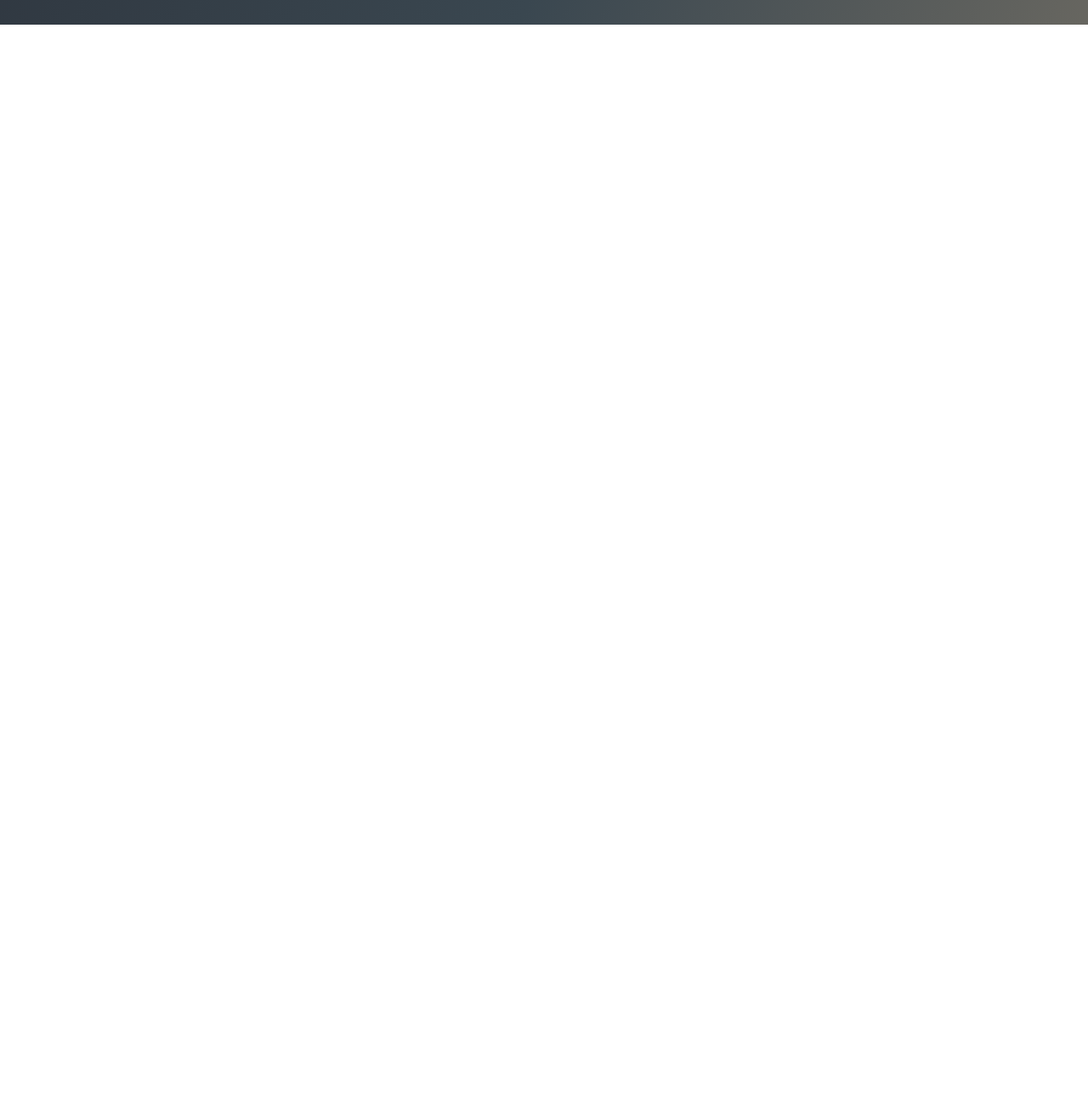
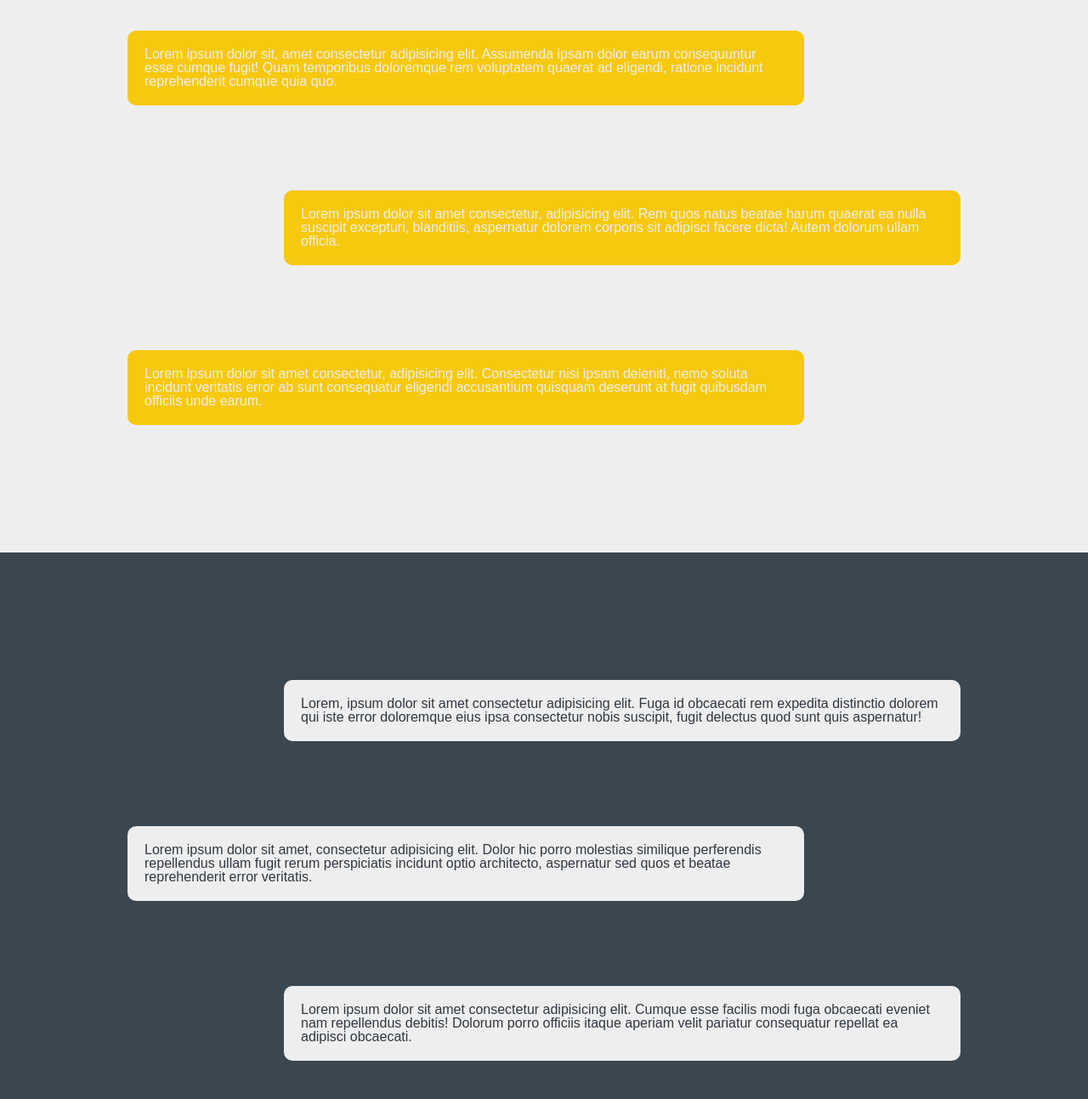
Before and after one commit to pleps2115/wopr, a plain HTML site: page index.html in a window 1280 px wide. Shown: the part 1367-2660 px from the top of the page at 85% size. Before the commit the page ends 1396 px from the top, so only its background shows below. Drawn offline with Linux system fonts and the light colour scheme.

```diff
--- a/index.html
+++ b/index.html
@@ -71,7 +71,7 @@
         </div>
         <div class="topics">
             <div class="topic topic1">
-                <div class="icon holowanie">
+                <div class="icon icon-holowanie">
                     <img src="./ikonki/drawing1.svg" alt="">
                 </div>
                 <div class="description">
@@ -79,7 +79,7 @@
                 </div>
             </div>
             <div class="topic topic2">
-                <div class="icon parasolka">
+                <div class="icon icon-parasolka">
                     <img src="./ikonki/parasolka2.svg" alt="">
                 </div>
                 <div class="description">
@@ -87,7 +87,7 @@
                 </div>
             </div>
             <div class="topic topic3">
-                <div class="icon pamelka">
+                <div class="icon icon-pamelka">
                     <img src="./ikonki/pamlka2.svg"  alt="">
                 </div>
                 <div class="description">
@@ -95,8 +95,28 @@
                 </div>
             </div>
         </div>
-
-
+        <div class="holowanie" id="holowanie">
+            <div class="element styl1">
+                <p>Lorem ipsum dolor sit, amet consectetur adipisicing elit. Assumenda ipsam dolor earum consequuntur esse cumque fugit! Quam temporibus doloremque rem voluptatem quaerat ad eligendi, ratione incidunt reprehenderit cumque quia quo.</p>
+            </div>
+            <div class="element styl2">
+                <p>Lorem ipsum dolor sit amet consectetur, adipisicing elit. Rem quos natus beatae harum quaerat ea nulla suscipit excepturi, blanditiis, aspernatur dolorem corporis sit adipisci facere dicta! Autem dolorum ullam officia.</p>
+            </div>
+            <div class="element styl3">
+                <p>Lorem ipsum dolor sit amet consectetur, adipisicing elit. Consectetur nisi ipsam deleniti, nemo soluta incidunt veritatis error ab sunt consequatur eligendi accusantium quisquam deserunt at fugit quibusdam officiis unde earum.</p>
+            </div>
+        </div>
+        <div class="sprzet" id="sprzet">
+            <div class="element sprzet-element styl1">
+                <p>Lorem, ipsum dolor sit amet consectetur adipisicing elit. Fuga id obcaecati rem expedita distinctio dolorem qui iste error doloremque eius ipsa consectetur nobis suscipit, fugit delectus quod sunt quis aspernatur!</p>
+            </div>
+            <div class="element sprzet-element styl2">
+                <p>Lorem ipsum dolor sit amet, consectetur adipisicing elit. Dolor hic porro molestias similique perferendis repellendus ullam fugit rerum perspiciatis incidunt optio architecto, aspernatur sed quos et beatae reprehenderit error veritatis.</p>
+            </div>
+            <div class="element sprzet-element styl3">
+                <p>Lorem ipsum dolor sit amet consectetur adipisicing elit. Cumque esse facilis modi fuga obcaecati eveniet nam repellendus debitis! Dolorum porro officiis itaque aperiam velit pariatur consequatur repellat ea adipisci obcaecati.</p>
+            </div>
+        </div>
         <div class="toTopButton"><img src="./ikonki/strzalka.svg" width="40" alt=""></div>
     </main>
     <footer>
--- a/js/main.js
+++ b/js/main.js
@@ -49,3 +49,19 @@ window.addEventListener('scroll', function() {
         })(i);
     }
 });
+
+
+// topic1 przeniesienie
+let temat1 = document.querySelector(".topic1");
+let holowanie = document.querySelector(".holowanie");
+
+temat1.addEventListener("click",_=>{
+    holowanie.scrollIntoView({ behavior: 'smooth' });
+});
+// topic3 przeniesienie
+let temat3 = document.querySelector(".topic3");
+let sprzet = document.querySelector(".sprzet");
+
+temat3.addEventListener("click",_=>{
+    sprzet.scrollIntoView({ behavior: 'smooth' });
+});
--- a/style/main.css
+++ b/style/main.css
@@ -308,7 +308,44 @@ header{
   color: var(--grey);
   padding: 40px;
 }
-
+.holowanie{
+  background-color: var(--grey);
+  padding: 100px;
+  display: flex;
+  flex-direction: column;
+  justify-content: center;
+}
+.holowanie>.element{
+  background-color: var(--yellow);
+  margin: 50px;
+  border-radius: 10px;
+  padding: 20px;
+  color: var(--grey);
+  width: 70%;
+  display: flex;
+}
+.holowanie>.styl2{
+  margin-left: auto;
+}
+.sprzet{
+  background-color: var(--dark);
+  padding: 100px;
+  display: flex;
+  flex-direction: column;
+  justify-content: center;
+}
+.sprzet>.element{
+  background-color: var(--grey);
+  margin: 50px;
+  border-radius: 10px;
+  padding: 20px;
+  color: var(--black);
+  width: 70%;
+  display: flex;
+}
+.sprzet>.styl1,.sprzet>.styl3{
+  margin-left: auto;
+}
 .toTopButton{
   position: fixed;
   bottom: 10px;
```
